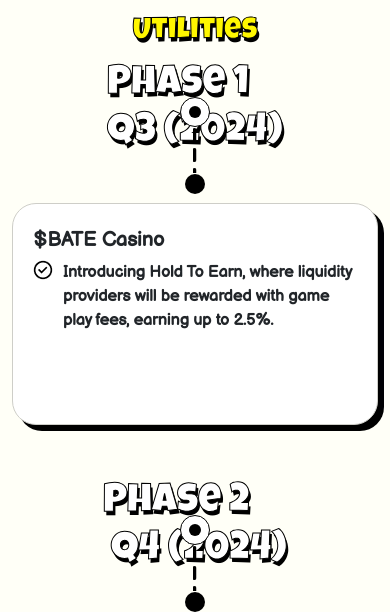
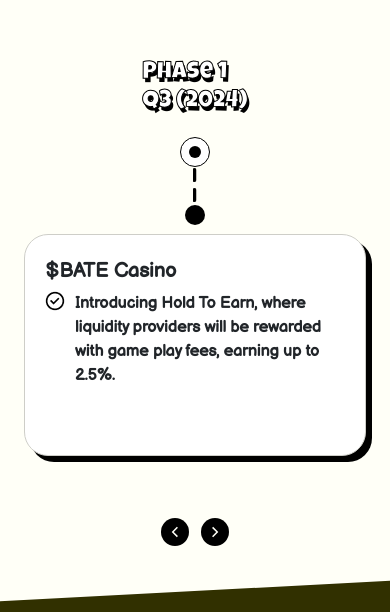
Before and after one commit to Attherzahid/dollarnft, a plain HTML site: page index.html in a window 390 px wide. Shown: the part 3453-4065 px from the top of the page. Drawn offline with Linux system fonts and the light colour scheme.

Commit message:
updated version

```diff
--- a/assets/js/customozation.js
+++ b/assets/js/customozation.js
@@ -43,4 +43,24 @@ jQuery(document).ready(function ($) {
         ]
     });
 
+    $('.utilities #timeline').slick({
+        responsive: [
+            {
+                breakpoint: 992, // The width of 992px and below
+                settings: {
+                    dots: false,
+                    arrows: true,
+                    infinite: true,
+                    speed: 300,
+                    slidesToShow: 1,
+                    slidesToScroll: 1,
+                }
+            },
+            {
+                breakpoint: 9999, // A large number indicates the default settings for larger screens
+                settings: "unslick" // This turns off slick
+            }
+        ]
+    });
+
 });
--- a/assets/scss/style.scss
+++ b/assets/scss/style.scss
@@ -783,6 +783,9 @@ body {
       .section-title {
         margin-bottom: 10px;
       }
+      .card {
+        max-width: 320px;
+      }
     }
   }
 }
@@ -799,7 +802,6 @@ body {
       padding: 15px 40px;
     }
   }
-
 
   .header {
     padding: 20px 10px;
@@ -1030,12 +1032,15 @@ body {
       }
     }
     .utilities {
+      padding: 100px 0 120px;
       .section-title {
         font-size: 30px;
+        margin-bottom: 60px;
         color: $primary !important;
       }
       .card {
-        margin: 50px 0 50px 0;
+        max-width: 100%;
+        margin: 120px 0 20px 0;
         &:after {
           top: -30px;
           left: 50%;
@@ -1047,22 +1052,26 @@ body {
         }
       }
       .card.right {
-        margin: 50px 0 50px 0;
+        margin: 120px 0 20px 0;
         &:after {
           left: 50%;
           right: auto;
         }
       }
       #timeline {
+        .row {
+          margin: 0;
+        }
         &:after {
           display: none;
         }
         .section-title {
           color: $white !important;
+          font-size: 24px;
         }
         .bullet {
           left: 50%;
-          top: 40px;
+          top: 80px;
           transform: translate(-50%, 0);
           width: 30px;
           height: 30px;
@@ -1085,6 +1094,45 @@ body {
           &:before { // Dotted Horizontal Line ==========
             margin-left: 0;
           }
+        }
+      }
+      .slick-slider {
+        .slick-slide {
+          padding-bottom: 10px;
+        }
+        .slick-arrow {
+          background: #000;
+          width: 28px;
+          height: 28px;
+          border-radius: 50%;
+          z-index: 999;
+          bottom: -40px;
+          left: 50%;
+          transform: translate(-50%, 0);
+          top: auto;
+          right: auto;
+          &:before {
+            display: none;
+          }
+          &:after {
+            content: '';
+            position: absolute;
+            left: 50%;
+            top: 50%;
+            transform: translate(-50%, -50%);
+            background: url("./../img/arrow.svg") no-repeat center/contain;
+            width: 20px;
+            height: 12px;
+          }
+        }
+        .slick-arrow.slick-prev {
+          margin-left: -20px;
+          &:after {
+            transform: translate(-50%, -50%) scale(-1);
+          }
+        }
+        .slick-arrow.slick-next {
+          margin-left: 20px;
         }
       }
     }
```
Also changed, not shown: assets/scss/style.css, 1 other file.
